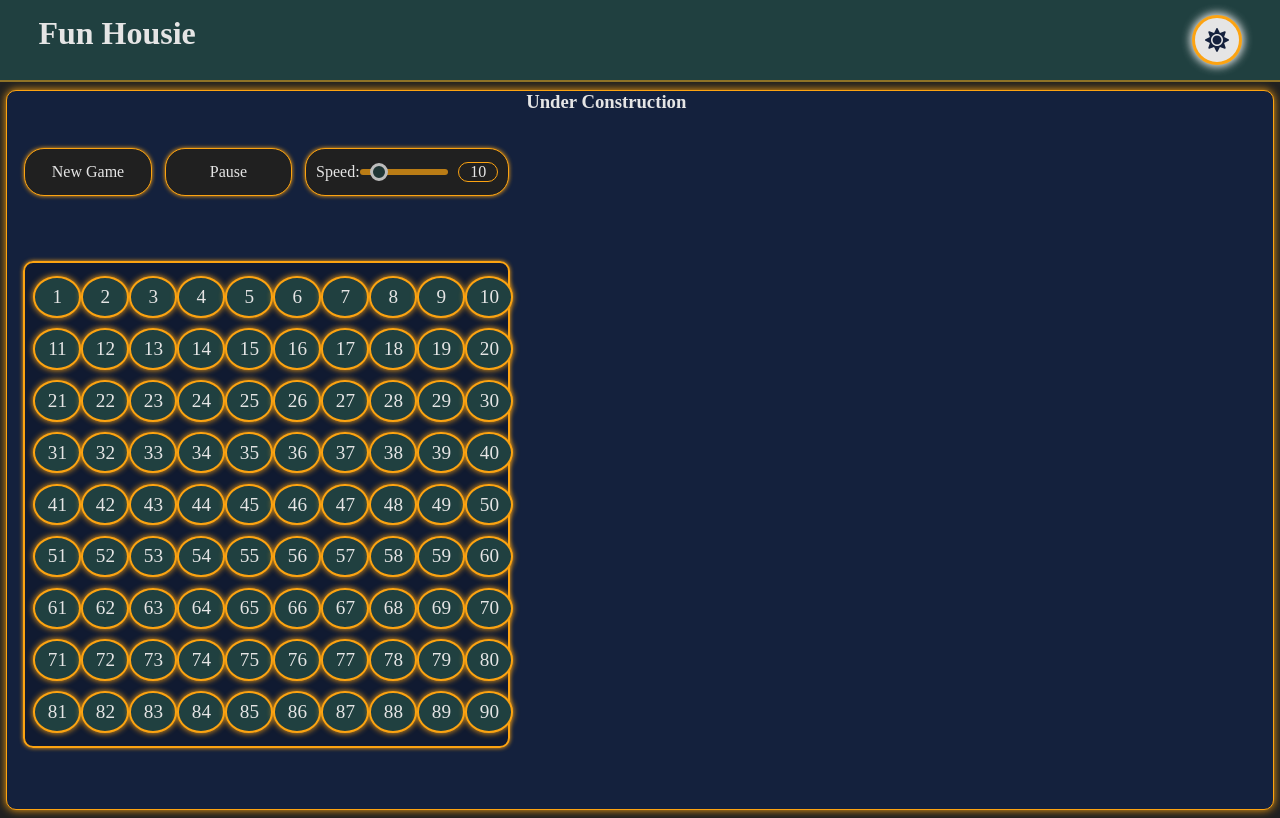
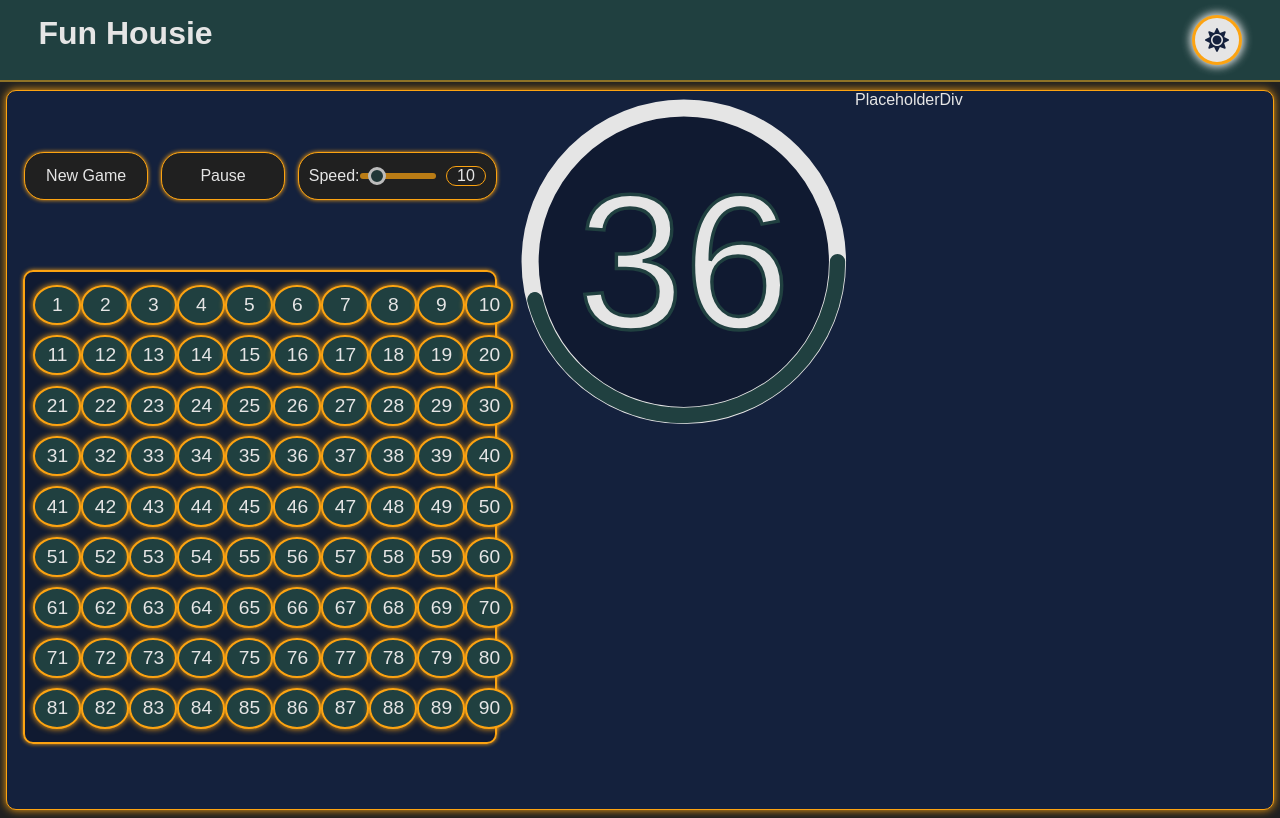
Before and after one commit to rohitharidas91/Fun-Housie, a React (Vite) app: page / in a window 1280 px wide. Built offline with nearby package versions, Linux system fonts and the light colour scheme.

Commit message:
Added functionality to the timer and Menu buttons

```diff
--- a/src/components/App/App.css
+++ b/src/components/App/App.css
@@ -11,14 +11,18 @@
 }
 
 .appLeft {
-    width: 41%;
+    width: 40%;
     display: flex;
     flex-direction: column;
     justify-content: space-evenly ;
 }
 
 .appRight {
-    width: 59%;
+    width: 60%;
+}
+
+.appRightUpper {
+    display: flex;
 }
 
 /* Mobile Responsive */
--- a/src/components/App/App.jsx
+++ b/src/components/App/App.jsx
@@ -1,23 +1,51 @@
-import { useState } from 'react'
+import { useState } from 'react';
 import './App.css'
 import Header from '../Header/Header'
 import GameMenu from '../GameMenu/GameMenu';
 import Board from '../Board/Board';
+import Timer from '../Timer/Timer'
 import '../Theme/theme.css';
 import ThemeProvider from '../Theme/ThemeProvider'
 
 function App() {
+
+  const [gameStarted, setGameStarted] = useState(false)
+  const [pause, setPause] = useState(false)
+  const [speed, setSpeed] = useState(10); // initate speed at 10
+  const [timeLeft, setTimeLeft] = useState (speed)
+
+  //Reset Game function
+  function resetGame() {
+    alert('reset the board'); //Need to add this funtionality later on
+  }
+
   return (
 
       <ThemeProvider>
         <Header />
         <div className='appBody'>
           <div className='appLeft'>
-            <GameMenu />
+            <GameMenu
+              speed={speed}
+              setSpeed={setSpeed}
+              gameStarted={gameStarted}
+              setGameStarted={setGameStarted}
+              resetGame={resetGame}
+              pause={pause}
+              setPause={setPause}
+            />
             <Board />
           </div>
           <div className='appRight'>
-            <h3>Under Construction</h3>
+            <div className='appRightUpper'>
+              <Timer
+                speed={speed}
+                timeLeft={timeLeft}
+                setTimeLeft={setTimeLeft}
+                pause={pause}
+              />
+              <div>PlaceholderDiv</div>
+            </div>
           </div>
 
         </div>
--- a/src/components/GameMenu/GameMenu.jsx
+++ b/src/components/GameMenu/GameMenu.jsx
@@ -1,18 +1,32 @@
 import { useState } from 'react';
 import styles from './GameMenu.module.css'
 
-function GameMenu() {
+function GameMenu(props) {
 
     //function for gameSpeed Slider
-    const [speed, setSpeed] = useState(10);
+    const [value, setValue] = useState(props.speed);
+
     const handleSlide = (event) => {
-        setSpeed(event.target.value);
+        const newValue = Number(event.target.value);
+        setValue(newValue);
+        props.setSpeed(newValue);
     }
+
+    const handleClickNewGame = () => {
+        if (props.gameStarted === false) {
+            props.setGameStarted(true)
+        } else props.resetGame();
+    }
+
+    const handleClickPause = () => {
+        props.setPause(!props.pause);
+    }
+
 
     return (
         <div className={styles.gameMenu}>
-            <button>New Game</button>
-            <button>Pause</button>
+            <button onClick={handleClickNewGame}>{props.gameStarted ? 'Reset Game' : 'New Game'}</button>
+            <button onClick={handleClickPause}>{props.pause ? 'Resume' : 'Pause'}</button>
             <div className={styles.speedContainer}>
                 <label for="gameSpeed">Speed: </label>
                 <input
@@ -21,10 +35,10 @@ function GameMenu() {
                     name="volume"
                     min="1"
                     max="60"
-                    value={speed}
+                    value={props.speed}
                     onChange={handleSlide}>
                 </input>
-                <span id="gameSpeedValue">{speed}</span>
+                <span id="gameSpeedValue">{value}</span>
             </div>
 
         </div>
--- a/src/components/Theme/theme.css
+++ b/src/components/Theme/theme.css
@@ -27,7 +27,7 @@ body {
     background: var(--bg-secondary);
     color: var(--neg-1);
     transition: background-color 0.3s ease, color 0.3s ease;
-    font-family: cursive
+    font-family: 'Century Gothi', sans-serif;
 }
 
 button {
@@ -38,7 +38,6 @@ button {
     padding: 10px 20px;
     cursor: pointer;
     transition: background-color 0.3s ease;
-    font-family: var(--font-family);
 }
 
 button:hover {
--- /dev/null
+++ b/src/components/TicketGenerator/TicketGenerator.jsx
@@ -0,0 +1 @@
+import styles from './TicketGenerator.module.css'
--- /dev/null
+++ b/src/components/Timer/Timer.jsx
@@ -0,0 +1,79 @@
+import { useEffect } from 'react';
+import styles from './Timer.module.css';
+
+
+function Timer(props) {
+
+    const radius = 90;
+    const circumference = 2 * Math.PI * radius;
+    const strokeDashoffset = circumference - (props.timeLeft / props.speed) * circumference;
+
+
+    //This its the outer part of the circle (White space)
+    const circleTimer = (
+        <circle
+            cy='100'
+            cx='100'
+            r={radius}
+            className={styles.circleTimer}
+        />
+    )
+    //This is the actual timer
+    const circleProgress = (
+        <circle
+            cy='100'
+            cx='100'
+            r={radius}
+            className={styles.circleProgress}
+            stroke-dasharray={circumference}
+            strokeDashoffset={strokeDashoffset}
+        />
+    )
+
+    //The current called number within the circle
+    const circleNumber = (
+        <text
+            x='100'
+            y='100'
+            textAnchor='middle'
+            dominantBaseline='central'
+            className={styles.circleNumber}
+        >36</text>
+    )
+
+    // Reset timeLeft when speed changes
+    useEffect(() => {
+        props.setTimeLeft(props.speed);
+    }, [props.speed]);
+
+    // Handle the countdown interval
+    useEffect(() => {
+        let interval = null;
+        if (!props.pause && props.timeLeft > 0) {
+            interval = setInterval(() => {
+                props.setTimeLeft(timeLeft => timeLeft - 0.1); // Update every 100ms for smooth animation
+            }, 100);
+        } else if (props.timeLeft <= 0) {
+            props.setTimeLeft(0);
+        }
+
+        return () => clearInterval(interval);
+    }, [props.timeLeft, props.setTimeLeft, props.pause]);
+
+
+    return (
+        <div className={styles.circleContainer}>
+            <svg
+                viewBox='0 0 200 200'
+                className={styles.svgViewbox}
+            >
+                {circleTimer}
+                {circleProgress}
+                {circleNumber}
+            </svg>
+        </div>
+    );
+};
+
+
+export default Timer;
--- /dev/null
+++ b/src/components/Timer/Timer.module.css
@@ -0,0 +1,33 @@
+.circleContainer {
+    width: 45%;
+    aspect-ratio: 1/1;
+}
+
+.circleTimer {
+    stroke: var(--neg-1);
+    stroke-width: 10px;
+    fill: rgba(0,0,0,0.2);
+}
+
+.circleProgress {
+    stroke: var(--accent-2);
+    stroke-width: 9px;
+    fill: none;
+    stroke-linecap: round;
+    transform: rotate(-90 100 100);
+    transition: stroke-dashoffset 0.1s ease-in-out
+}
+
+.circleNumber {
+    font-size:7em;
+    fill:var(--neg-1);
+    stroke: var(--accent-2);
+    stroke-width: 2px;
+}
+
+.svgViewbox {
+    display: block;
+    margin: 0 auto;
+    height: 100%;
+    width: 100%;
+}
```
Also changed, not shown: src/components/TicketGenerator/TicketGenerator.module.css (added).
